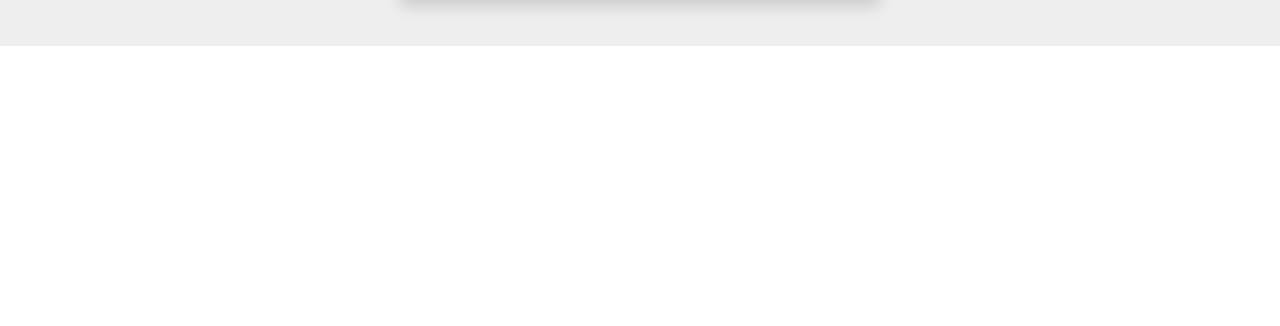
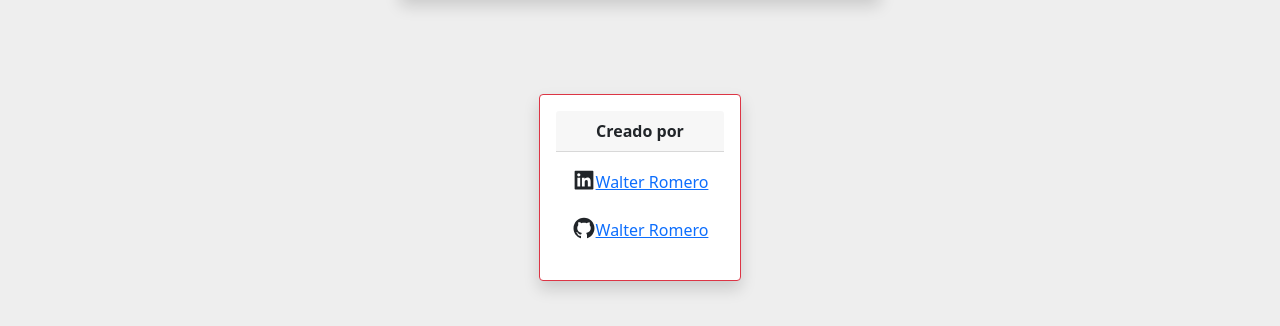
Before and after one commit to WalterJRomero/la-puerta-de-japon, a React (Create React App) app: page /contact in a window 1280 px wide. Shown: the part 770-1096 px from the top of the page. Before the commit the page ends 816 px from the top, so only its background shows below. Built offline with nearby package versions, Linux system fonts and the light colour scheme; a web font is replaced by a local one.

Commit message:
datos de contacto

```diff
--- a/src/components/Contact/Contact.jsx
+++ b/src/components/Contact/Contact.jsx
@@ -1,6 +1,7 @@
 import Card from "react-bootstrap/Card"
 import Container from "react-bootstrap/Container"
 import {officeImg} from "../../utils/mock"
+import { AiFillLinkedin , AiFillGithub } from "react-icons/ai";
 
 // componente que muestra seccion de contacto
 function Contact() {
@@ -17,6 +18,21 @@
                     </Card.Body>
                 </Card>
             </Container>
+            <Container fluid style={{display:'flex' ,justifyContent:'center', textAlign:'center'}}>
+                <Card border="danger" className="m-5 shadow p-3 bg-white rounded" style={{maxWidth:'30rem'}} >
+                    <Card.Header className="fw-bold">Creado por </Card.Header>
+                    <Card.Body>
+                        <Card.Text>
+                            <AiFillLinkedin className="h4"/>
+                            <a href ="https://www.linkedin.com/in/walter-romero-b0630176/">Walter Romero</a>
+                        </Card.Text>
+                        <Card.Text>
+                            <AiFillGithub className="h4"/>
+                            <a href ="https://github.com/WalterJRomero">Walter Romero</a>
+                        </Card.Text>
+                    </Card.Body>
+                </Card>
+            </Container>
         </>
     )
 }
```
